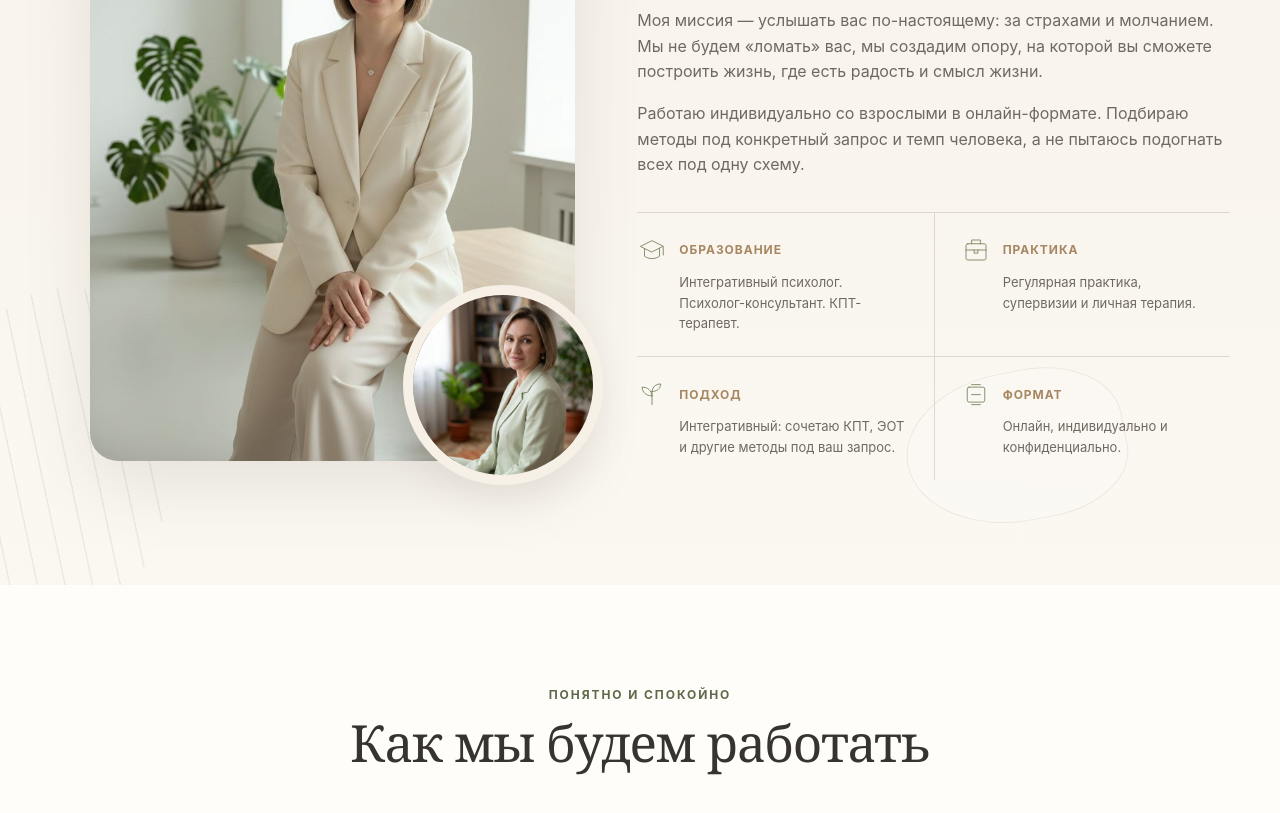
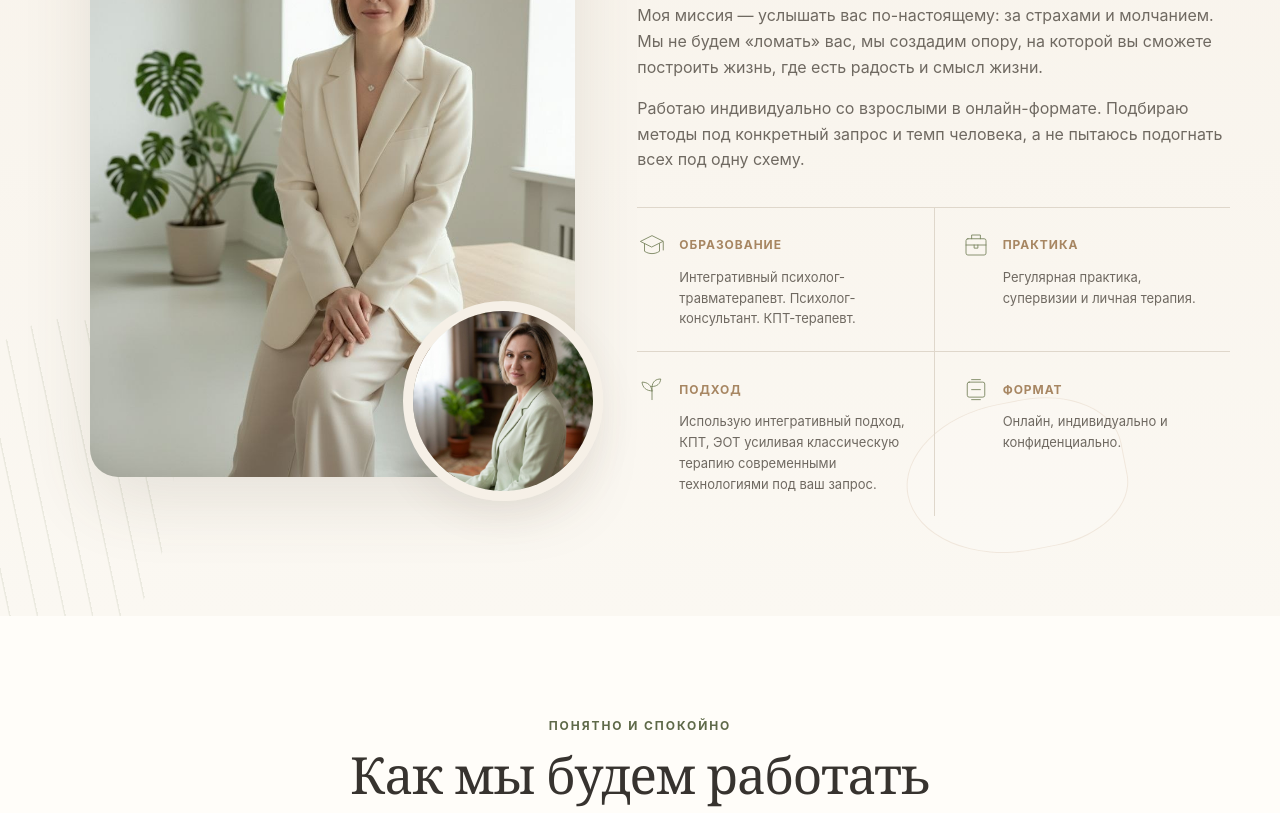
Before and after one commit to ClushAKvK/psychologist-site, a plain HTML site: page index.html in a window 1280 px wide. Shown: the part 2781-3594 px from the top of the page. Drawn offline with Linux system fonts and the light colour scheme.

Commit message:
Update index.html

```diff
--- a/index.html
+++ b/index.html
@@ -175,7 +175,7 @@
                 <svg viewBox="0 0 48 48" aria-hidden="true"><path d="m6 18 18-9 18 9-18 9Z"></path><path d="M12 22v12c7 5 17 5 24 0V22M42 19v13"></path></svg>
                 Образование
               </dt>
-              <dd>Интегративный психолог. Психолог-консультант. КПТ-терапевт.</dd>
+              <dd>Интегративный психолог-травматерапевт. Психолог-консультант. КПТ-терапевт.</dd>
             </div>
             <div>
               <dt>
@@ -189,7 +189,7 @@
                 <svg viewBox="0 0 48 48" aria-hidden="true"><path d="M24 41V20"></path><path d="M24 27c-9 0-15-5-16-14 9 0 15 5 16 14Zm0-7c8 0 13-4 14-12-8 0-13 4-14 12Z"></path></svg>
                 Подход
               </dt>
-              <dd>Интегративный: сочетаю КПТ, ЭОТ и другие методы под ваш запрос.</dd>
+              <dd>Использую интегративный подход, КПТ, ЭОТ усиливая классическую терапию современными технологиями под ваш запрос.</dd>
             </div>
             <div>
               <dt>
```
